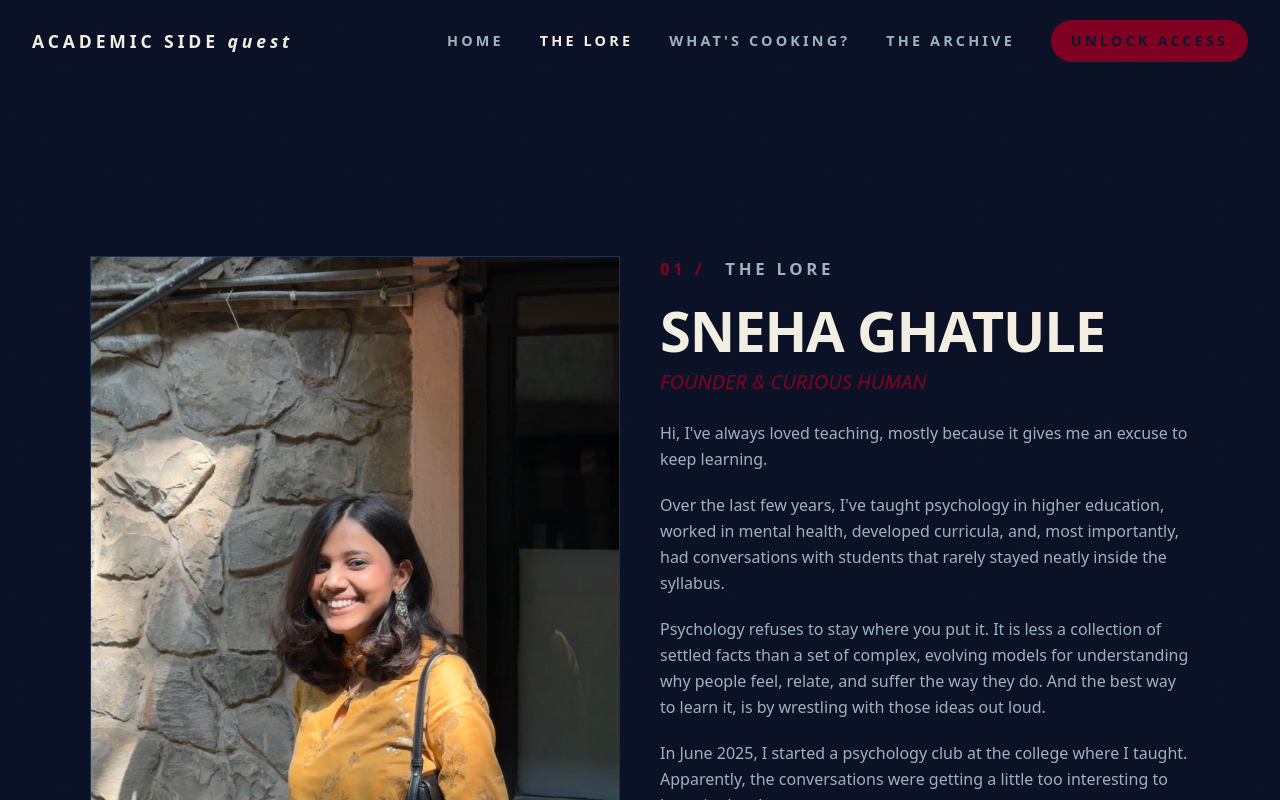
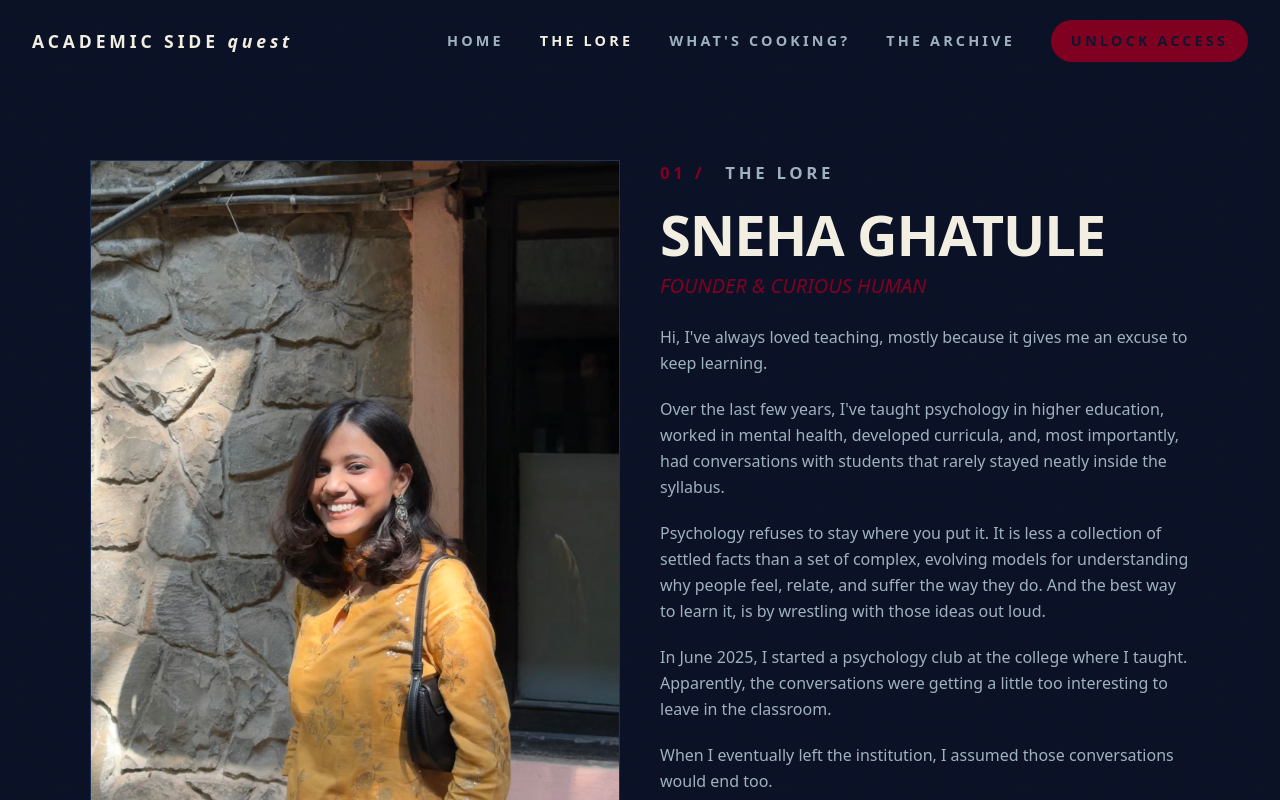
Before and after one commit to snehaghatule/academic-side-quest, a Next.js app: page /about in a window 1280 px wide. Shown: the top 800 px of the page. Built offline with nearby package versions, Linux system fonts and the light colour scheme; a web font is replaced by a local one.

Commit message:
Match Lore page padding to other pages

```diff
--- a/src/components/sections/Founder.tsx
+++ b/src/components/sections/Founder.tsx
@@ -4,7 +4,7 @@ import { Reveal } from "@/components/ui/Reveal";
 
 export function Founder() {
   return (
-    <section className="bg-paper px-5 pb-40 pt-44 sm:px-8 md:pb-56 md:pt-64">
+    <section className="bg-paper px-5 py-28 sm:px-8 md:py-40">
       <div className="mx-auto max-w-[1100px]">
         <div className="grid items-start gap-10 lg:grid-cols-12">
           <div className="lg:col-span-6">
```
